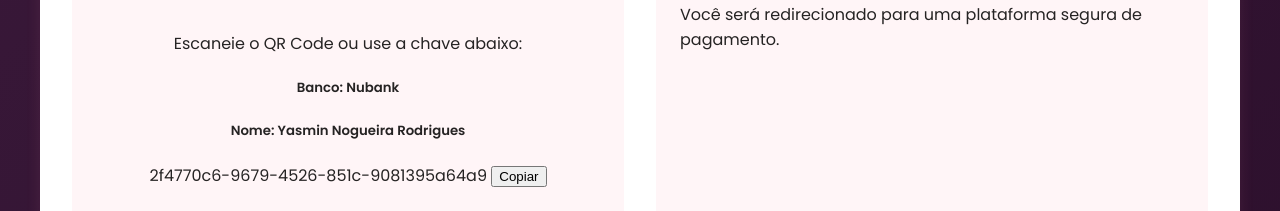
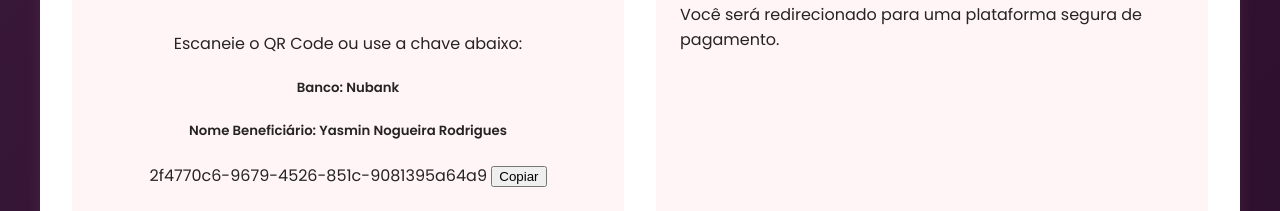
Before and after one commit to thzn1209/chadayasmin, a plain HTML site: page index.html in a window 1280 px wide. Shown: the part 3982-4193 px from the top of the page. Drawn offline with nearby package versions, Linux system fonts and the light colour scheme.

Commit message:
Update index.html

```diff
--- a/index.html
+++ b/index.html
@@ -268,7 +268,7 @@
                         <p>Escaneie o QR Code ou use a chave abaixo:</p>
                         <div class="pix-key">
                             <h5>Banco: Nubank</h5>
-                            <h5>Nome: Yasmin Nogueira Rodrigues</h5>
+                            <h5>Nome Beneficiário: Yasmin Nogueira Rodrigues</h5>
                             <span>2f4770c6-9679-4526-851c-9081395a64a9</span>
                             <button onclick="copyPixKey()">Copiar</button>
                         </div>
```
